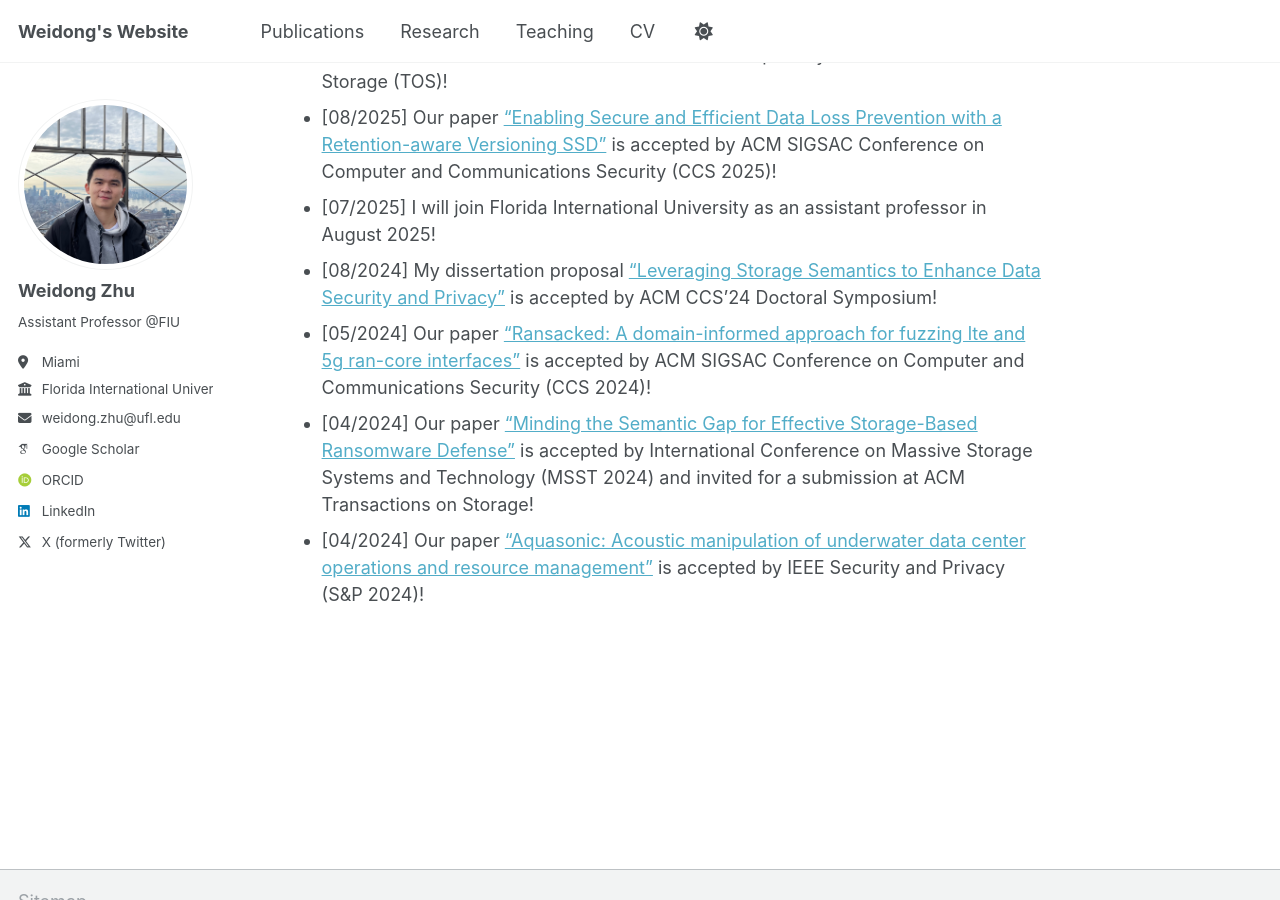
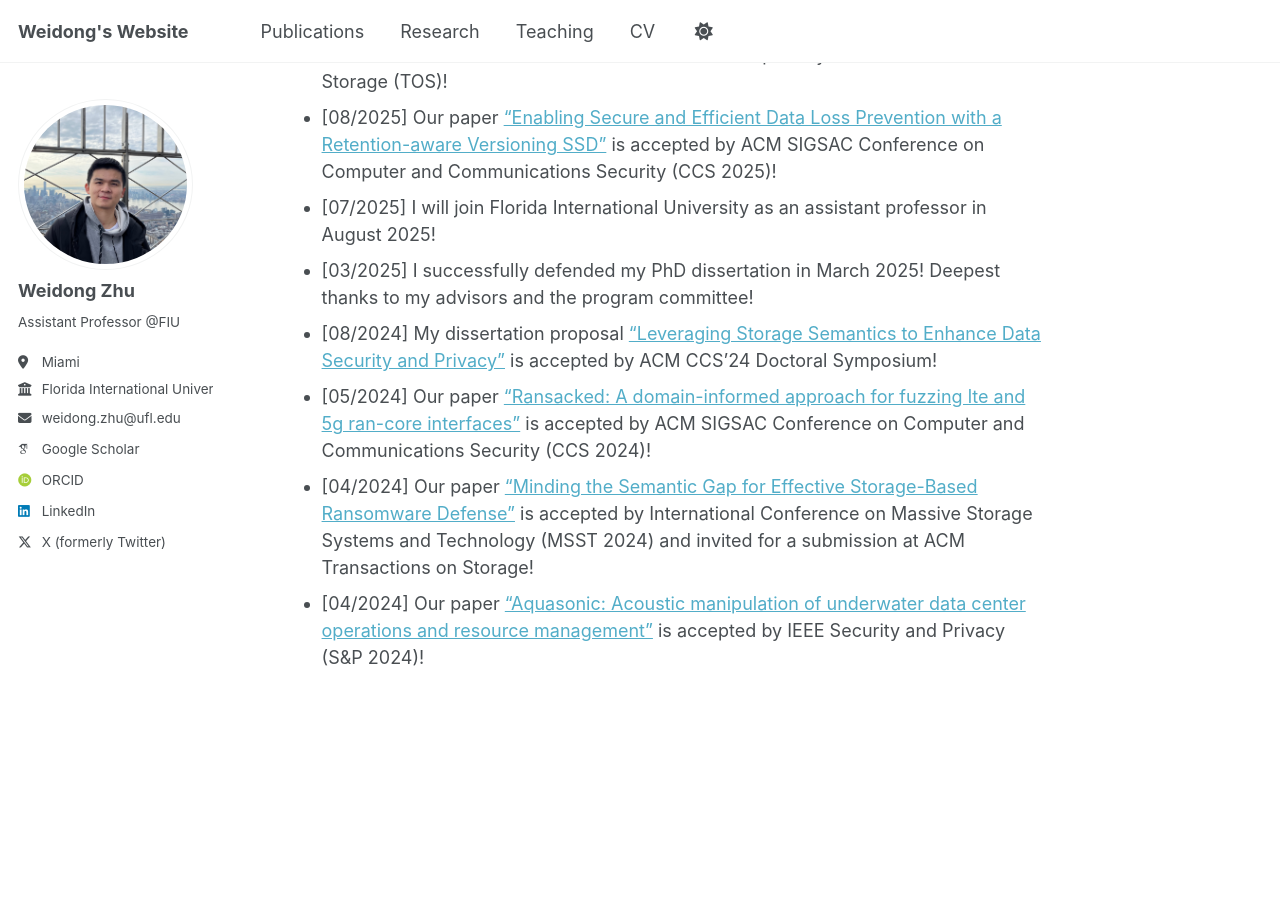
Before and after one commit to weidong-zhu/weidong-zhu.github.io, a Jekyll site: the page built from _pages/about.md, in a window 1280 px wide and 900 px high, scrolled down 804 px. Built offline with Jekyll 4.4.1, drawn with Linux system fonts in a browser that asks for light colours; some web fonts are replaced.

Commit message:
Update news.

```diff
--- a/_pages/about.md
+++ b/_pages/about.md
@@ -24,6 +24,7 @@ News (Since 2024)
 * [08/2025] Our paper ["SrFTL: Leveraging Storage Semantics for Effective Ransomware Defense in Flash-based SSDs"]() is accepted by ACM Transactions on Storage (TOS)!
 * [08/2025] Our paper ["Enabling Secure and Efficient Data Loss Prevention with a Retention-aware Versioning SSD"]() is accepted by ACM SIGSAC Conference on Computer and Communications Security (CCS 2025)!
 * [07/2025] I will join Florida International University as an assistant professor in August 2025!
+* [03/2025] I successfully defended my PhD dissertation in March 2025! Deepest thanks to my advisors and the program committee!
 * [08/2024] My dissertation proposal ["Leveraging Storage Semantics to Enhance Data Security and Privacy"](https://dl.acm.org/doi/abs/10.1145/3658644.3690864) is accepted by ACM CCS'24 Doctoral Symposium!
 * [05/2024] Our paper ["Ransacked: A domain-informed approach for fuzzing lte and 5g ran-core interfaces"](https://dl.acm.org/doi/abs/10.1145/3658644.3670320) is accepted by ACM SIGSAC Conference on Computer and Communications Security (CCS 2024)!
 * [04/2024] Our paper ["Minding the Semantic Gap for Effective Storage-Based Ransomware Defense"](https://par.nsf.gov/servlets/purl/10559373) is accepted by International Conference on Massive Storage Systems and Technology (MSST 2024) and invited for a submission at ACM Transactions on Storage!
```
